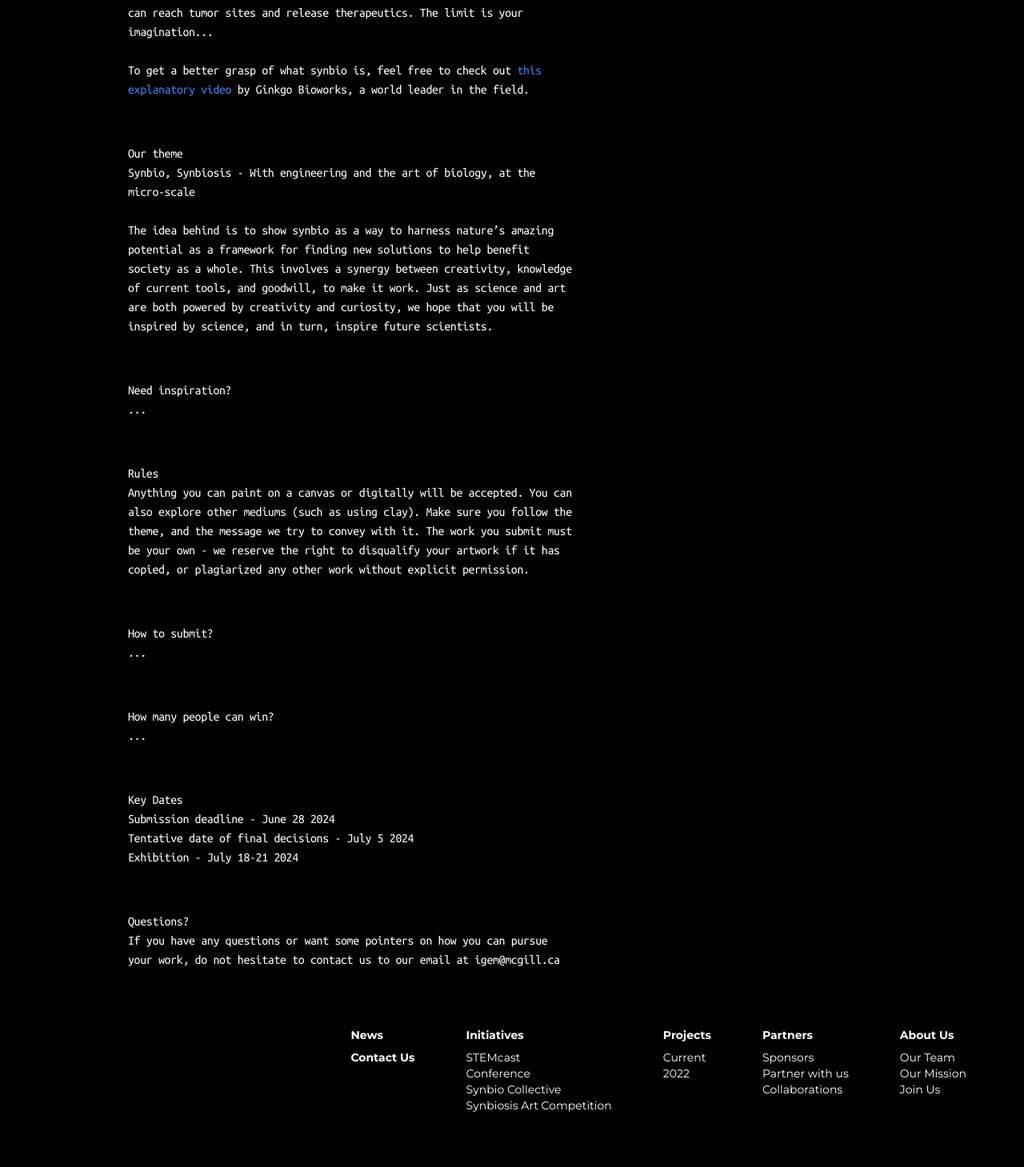
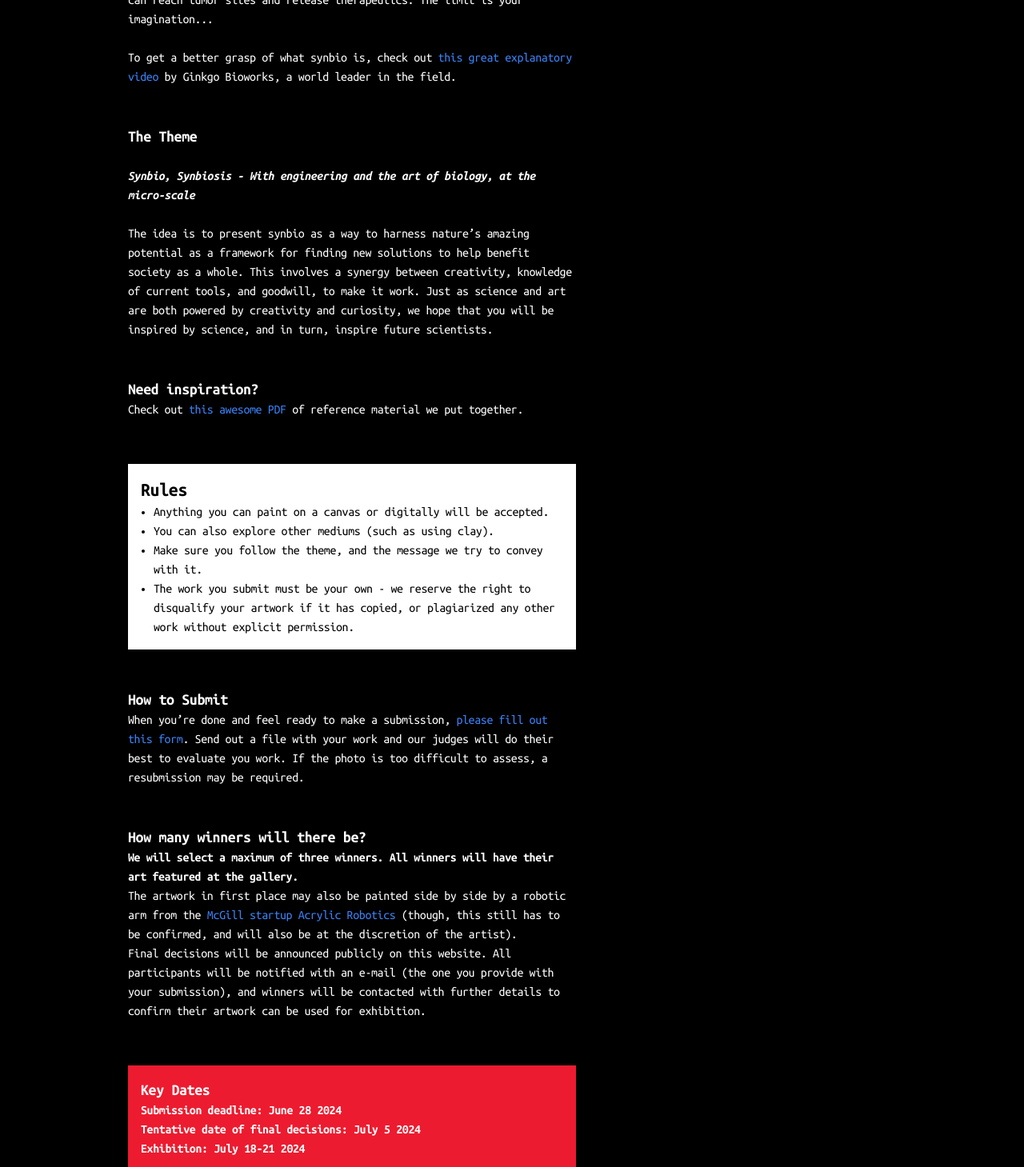
Before and after one commit to AdrienBelanger/mcgill-igem, a Next.js app: page /artcontest in a window 1280 px wide. Shown: the part 2082-3541 px from the top of the page at 80% size. Built offline with nearby package versions, Linux system fonts and the light colour scheme; a web font is replaced by a local one.

Commit message:
First complete implementation

```diff
--- a/next.config.js
+++ b/next.config.js
@@ -1,6 +1,6 @@
 /** @type {import('next').NextConfig} */
 const nextConfig = {
-  basePath: '/mcgill-igem-staging',
+  basePath: '',
   reactStrictMode: true,
   assetPrefix: "./",
   images: {
--- a/pages/artcontest.tsx
+++ b/pages/artcontest.tsx
@@ -1,5 +1,7 @@
 import Link from "next/link";
 import type { NextPage } from "next";
+import { SocialIcon } from "react-social-icons";
+import { useInView } from "react-intersection-observer";
 import Image from "next/image";
 
 import Layout from "../components/common/layout";
@@ -13,7 +15,7 @@ const artcontest: NextPage = () => {
             INITIATIVES
           </div>
           <div className="capitalize font-signika font-medium text-8xl">
-            SYNBIOSIS <br></br>ART CONTEST
+            SYNBIOSIS <br/>ART CONTEST
           </div>
           <div className="py-10 capitalize font-mono font-bold  text-l">
             <span className="text-mcgill-red">HOME </span>/ INITIATIVES / SYNBIOSIS ART CONTEST
@@ -26,8 +28,8 @@ const artcontest: NextPage = () => {
           <div className="w-1/2 mt-14 font-mono font-regular text-2xl">
             Brought to you by McGill iGEM, this competition puts your art to the test and enables you to explore it through the lens of synthetic biology.
           </div>
-          <div className="w-1/2 mt-14 font-mono font-regular text-2l">
-            Where: <a href="https://www.projetcasa.org/" className="text-blue-500 hover:underline">At the Projet Casa Art Gallery</a> <br /> When: Submission by June 28, Final decision (tentative) : July 5, Exhibition on July 18.
+          <div className="w-1/2 mt-14 font-mono font-regular text-xl">
+          The exhibition will take place at the <a href="https://www.projetcasa.org/" className="text-blue-500 hover:underline">Projet Casa Art Gallery</a> on the 18th of July 2024.
           </div>
         </div>
 
@@ -45,69 +47,147 @@ const artcontest: NextPage = () => {
           </div>
 
         <div className="w-1/2 mt-14 font-mono font-regular text-l">
+            {/* WHO IS THIS COMPETITION FOR */}
             <div>
               <b className="w-1/2 mt-14 font-mono font-regular text-xl">Who is this competition for?</b>
               <br/>
               For anyone who has a kick for biology and biotech in general. But it applies just as well to anyone who is up to participate and take part of an exciting project that merges art with synthetic biology.
             </div>
             <br /><br />
+
+            {/* WHAT IS SYNTHETIC BIO */}
+            <div>
             <b className="w-1/2 mt-14 font-mono font-regular text-xl">What is synthetic biology (or synbio)?</b>
             <br />
             Synthetic biology is a new field of research with a central focus on how DNA can be engineered as a tool to create new systems that have a purpose, whether it be from DNA origami biosensors to smart bacteria that can reach tumor sites and release therapeutics. The limit is your imagination...
             <br /><br />
-            To get a better grasp of what synbio is, feel free to check out <a href="https://www.youtube.com/watch?v=zggU1KCgc7A" className="text-blue-500 hover:underline">this explanatory video</a> by Ginkgo Bioworks, a world leader in the field.
+            To get a better grasp of what synbio is, check out <a href="https://www.youtube.com/watch?v=zggU1KCgc7A" className="text-blue-500 hover:underline">this great explanatory video</a> by Ginkgo Bioworks, a world leader in the field.
+            </div>
+            <br /><br />
+
+            {/* WHATS THE THEME */}
+            <div>
+              <b className="w-1/2 mt-14 font-mono font-regular text-xl">The Theme</b>
+              <br /><br />
+              <em><b>Synbio, Synbiosis - With engineering and the art of biology, at the micro-scale</b></ em>
+              <br /><br />
+              The idea is to present synbio as a way to harness nature’s amazing potential as a framework for finding new solutions to help benefit society as a whole. This involves a synergy between creativity, knowledge of current tools, and goodwill, to make it work. Just as science and art are both powered by creativity and curiosity, we hope that you will be inspired by science, and in turn, inspire future scientists.
+            </div>
+            <br /><br />
+
+            <div>
+              <b className="w-1/2 mt-14 font-mono font-regular text-xl">Need inspiration?</b>
+              <br/>
+              Check out <a href="/files/IGEM McGill Art Contest - Inspiration Material.pdf" className="text-blue-500 hover:underline"> this awesome PDF</a> of reference material we put together.
+            </div>
+
+            <div className="p-4 mt-14 bg-white text-black">
+              <b className="w-1/2 mt-14 font-mono font-regular text-2xl">Rules</b>
+              <ul className="list-disc ml-4">
+                <li>Anything you can paint on a canvas or digitally will be accepted.</li>
+                <li>You can also explore other mediums (such as using clay).</li>
+                <li>Make sure you follow the theme, and the message we try to convey with it.</li>
+                <li>The work you submit must be your own - we reserve the right to disqualify your artwork if it has copied, or plagiarized any other work without explicit permission.</li>
+              </ul>
+            </div>
+            <br /><br />
+
+            <div>
+              <b className="w-1/2 mt-14 font-mono font-regular text-xl">How to Submit</b>
+              <br/>
+              When you’re done and feel ready to make a submission, <a href="example.com" className="text-blue-500 hover:underline"> please fill out this form</a>. Send out a file with your work and our judges will do their best to evaluate you work. If the photo is too difficult to assess, a resubmission may be required.
+            </div>
+            <br /><br />
+            <div>
+              <b className="w-1/2 mt-14 font-mono font-regular text-xl">How many winners will there be?</b>
+              <br/>
+              <b>We will select a maximum of three winners. All winners will have their art featured at the gallery. </b> <br />The artwork in first place may also be painted side by side by a robotic arm from the <a href="https://www.acrylicrobotics.ca/" className="text-blue-500 hover:underline">McGill startup Acrylic Robotics </a> (though, this still has to be confirmed, and will also be at the discretion of the artist). <br /> Final decisions will be announced publicly on this website. All participants will be notified with an e-mail (the one you provide with your submission), and winners will be contacted with further details to confirm their artwork can be used for exhibition.
+            </div>
+      </div>
+
+          <div className="bg-mcgill-red p-4 w-1/2 mt-14 font-mono font-regular text-l">
+          <b className="w-1/2 mt-14 font-mono font-regular text-xl">Key Dates</b>
+          <b className="w-1/2 mt-14 font-mono font-regular text-2l">
+            <br />
+            Submission deadline: June 28 2024
+            <br />
+            Tentative date of final decisions: July 5 2024
+            <br />
+            Exhibition: July 18-21 2024
+            </b>
+          </div>
+
+          <div className="w-1/2 mt-14 font-mono font-regular text-l">
+          <b className="w-1/2 mt-14 font-mono font-regular text-xl">Questions?</b>
+            <br />
+            If you have any questions or want some pointers on how you can pursue your work, do not hesitate to <span className="text-blue-500 hover:underline hover:cursor-pointer"><Link href="/contact">Contact us</Link></span> or to send us an email at igem@mcgill.ca directly.
+          </div>
+          </div>
+
+
+
+          <div className="flex justify-center items-center">
+            <div className="bg-black flex mt-14 justify-between font-mono font-regular text-xl items-center">
+
+              <div className="flex items-center">
+
+
+              <div className="flex flex-col mr-2">
+                  <div className="hover:scale-125 loadLeft">
+                    {<SocialIcon
+                      url="https://www.instagram.com/igem.mcgill/"
+                      fgColor="white"
+                      bgColor="transparent"
+                    />}
+                  </div>
+                  <div className="hover:scale-125 loadLeft mr-2">
+                    {<SocialIcon
+                      url="https://www.instagram.com/projet_casa/"
+                      fgColor="white"
+                      bgColor="transparent"
+                    />}
+                  </div>
 
                 </div>
 
-          <div className="w-1/2 mt-14 font-mono font-regular text-l">
-            Our theme
-            <br />
-            Synbio, Synbiosis - With engineering and the art of biology, at the micro-scale
-            <br /><br />
-            The idea behind is to show synbio as a way to harness nature’s amazing potential as a framework for finding new solutions to help benefit society as a whole. This involves a synergy between creativity, knowledge of current tools, and goodwill, to make it work. Just as science and art are both powered by creativity and curiosity, we hope that you will be inspired by science, and in turn, inspire future scientists.
+                <img src="/img/Mcgill IGEM logo.svg" alt="McGill iGEM Logo" className="h-20 mr-3" />
+                <div className="text-white text-4xl">X</div>
+                <img src="/img/Projet Casa Logo.svg" alt="Project Casa Logo" className="h-20 ml-6" />
+
+
+
+                <div className="flex flex-col">
+                  <div className="hover:scale-125 loadLeft ml-3">
+                    {<SocialIcon
+                      url="https://www.instagram.com/igem.mcgill/"
+                      fgColor="white"
+                      bgColor="transparent"
+                    />}
+                  </div>
+                  <div className="hover:scale-125 loadLeft ml-3">
+                    {<SocialIcon
+                      url="https://www.instagram.com/projet_casa/"
+                      fgColor="white"
+                      bgColor="transparent"
+                    />}
                   </div>
 
-          <div className="w-1/2 mt-14 font-mono font-regular text-l">
-            Need inspiration?
-            <br />
-            ...
                 </div>
 
-          <div className="w-1/2 mt-14 font-mono font-regular text-l">
-            Rules
-            <br />
-            Anything you can paint on a canvas or digitally will be accepted. You can also explore other mediums (such as using clay). Make sure you follow the theme, and the message we try to convey with it. The work you submit must be your own - we reserve the right to disqualify your artwork if it has copied, or plagiarized any other work without explicit permission.
               </div>
 
-          <div className="w-1/2 mt-14 font-mono font-regular text-l">
-            How to submit?
-            <br />
-            ...
             </div>
 
-          <div className="w-1/2 mt-14 font-mono font-regular text-l">
-            How many people can win?
-            <br />
-            ...
           </div>
 
-          <div className="w-1/2 mt-14 font-mono font-regular text-l">
-            Key Dates
-            <br />
-            Submission deadline - June 28 2024
-            <br />
-            Tentative date of final decisions - July 5 2024
-            <br />
-            Exhibition - July 18-21 2024
+
+      <br /><br />
       </div>
 
-          <div className="w-1/2 mt-14 font-mono font-regular text-l">
-            Questions?
-            <br />
-            If you have any questions or want some pointers on how you can pursue your work, do not hesitate to contact us to our email at igem@mcgill.ca
-          </div>
-        </div>
-      </div>
+
+
+
+
     </>
   );
 };
```
Also changed, not shown: 17 other files (tests, documents, lock files or other folders). Lines whose indentation alone changed are shown as unchanged.
